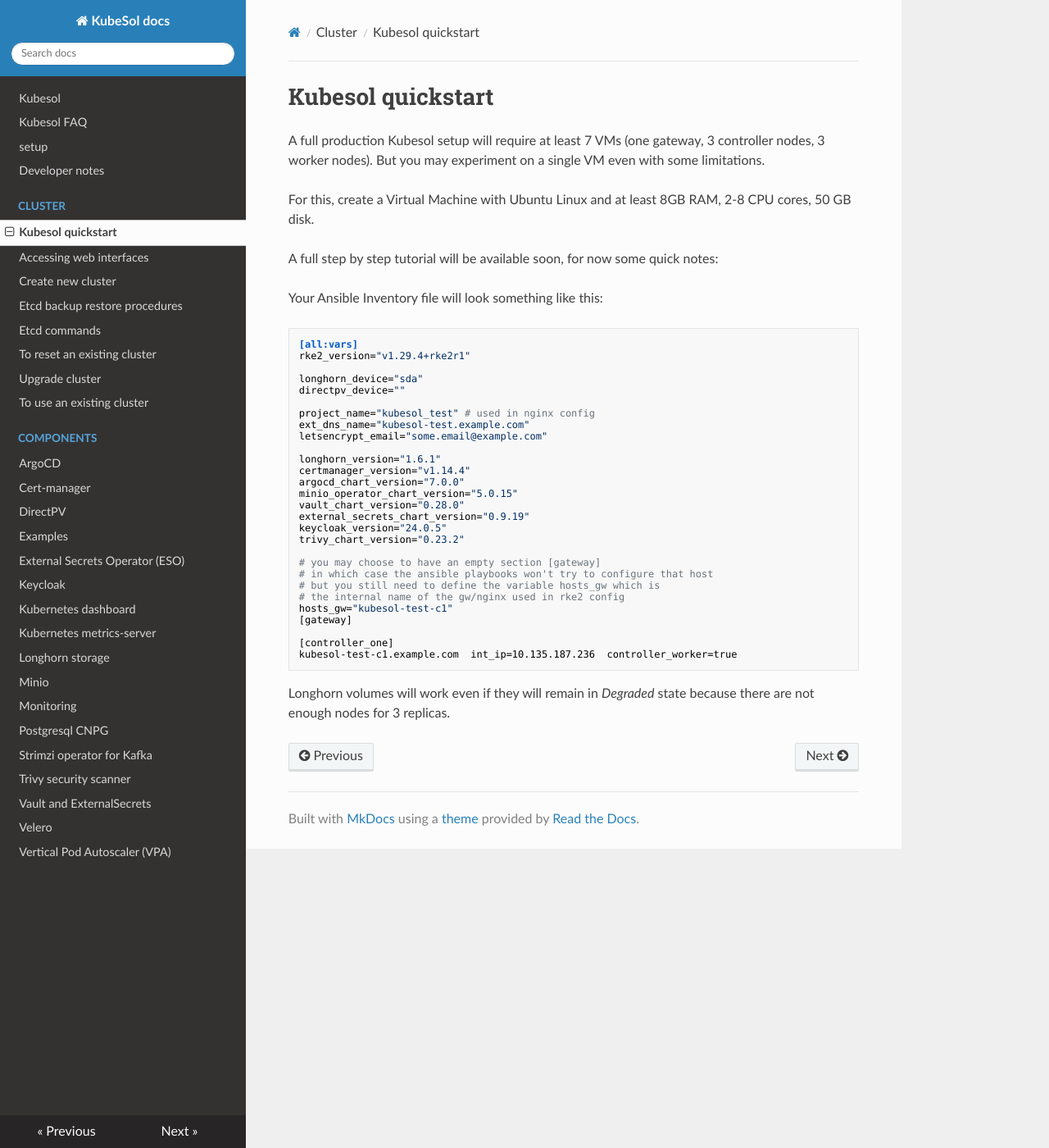
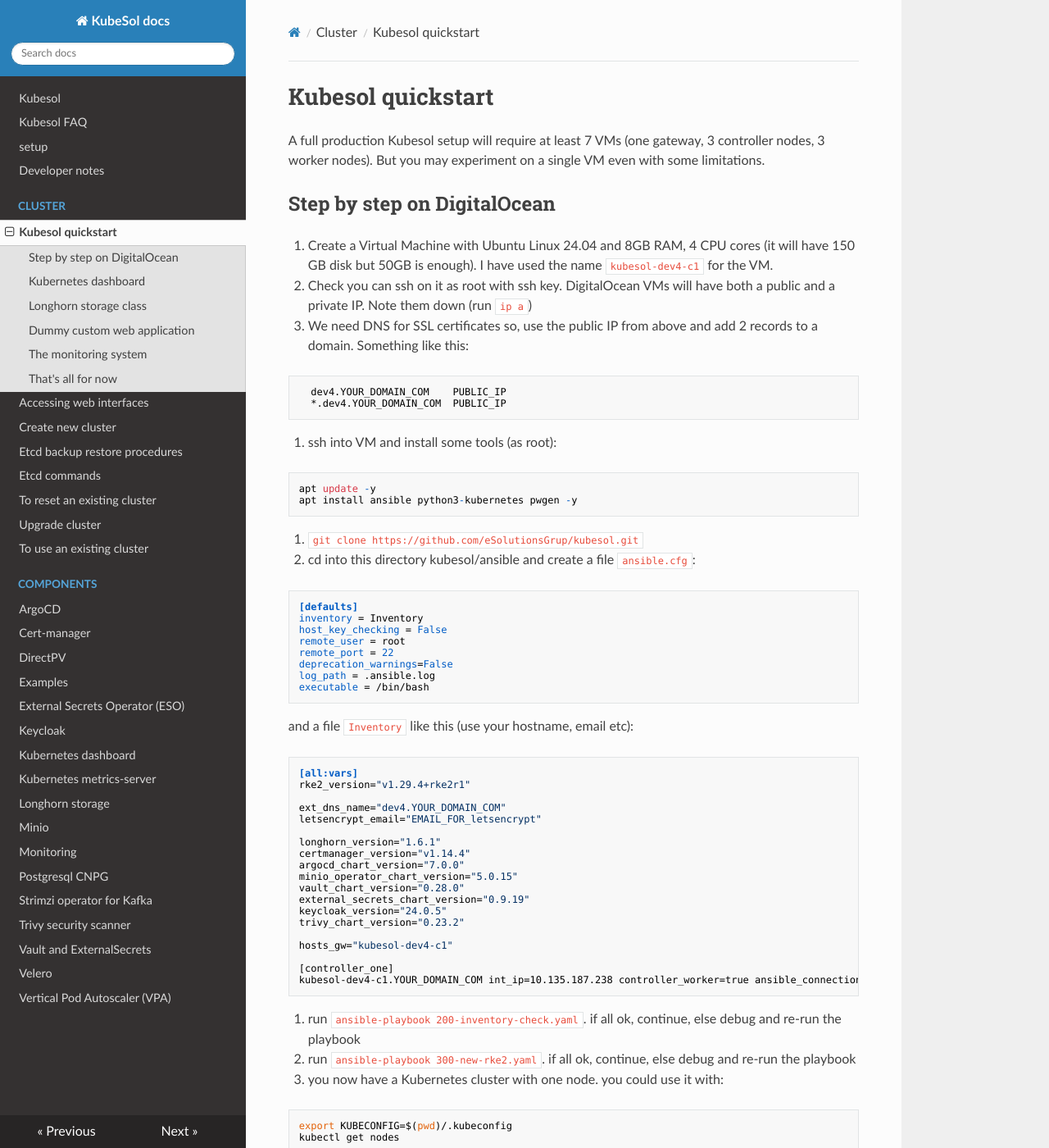
Before and after one commit to eSolutionsTech/kubesol, an MkDocs documentation site: the page built from docs/cluster/Quickstart.md, in a window 1280 px wide and 1400 px high. Shown: the whole window at 82% size. Built offline with MkDocs 1.6.1, drawn with Linux system fonts in a browser that asks for light colours; nearby versions of some CDN libraries; some of the changed text lies outside the part shown.

Commit message:
updated quickstart document and related files

````diff
--- a/docs/cluster/Quickstart.md
+++ b/docs/cluster/Quickstart.md
@@ -2,22 +2,53 @@
 
 A full production Kubesol setup will require at least 7 VMs (one gateway, 3 controller nodes, 3 worker nodes). But you may experiment on a single VM even with some limitations.
 
-For this, create a Virtual Machine with Ubuntu Linux and at least 8GB RAM, 2-8 CPU cores, 50 GB disk.
+## Step by step on DigitalOcean
 
-A full step by step tutorial will be available soon, for now some quick notes:
 
-Your Ansible Inventory file will look something like this:
+1. Create a Virtual Machine with Ubuntu Linux 24.04 and 8GB RAM, 4 CPU cores (it will have 150 GB disk but 50GB is enough).
+I have used the name `kubesol-dev4-c1` for the VM.
+
+2. Check you can ssh on it as root with ssh key. DigitalOcean VMs will have both a public and a private IP. Note them down
+(run `ip a`)
+
+3. We need DNS for SSL certificates so, use the public IP from above and add 2 records to a domain. Something like this:
+
+```
+  dev4.YOUR_DOMAIN_COM    PUBLIC_IP
+  *.dev4.YOUR_DOMAIN_COM  PUBLIC_IP
+```
+
+4. ssh into VM and install some tools (as root):
+
+```
+apt update -y
+apt install ansible python3-kubernetes pwgen -y
+```
+
+5. `git clone https://github.com/eSolutionsGrup/kubesol.git`
+
+6. cd into this directory kubesol/ansible and create a file `ansible.cfg`:
+
+```
+[defaults]
+inventory = Inventory
+host_key_checking = False
+remote_user = root
+remote_port = 22
+deprecation_warnings=False
+log_path = .ansible.log
+executable = /bin/bash
+```
+
+and a file `Inventory` like this (use your hostname, email etc):
+
 
 ```
 [all:vars]
 rke2_version="v1.29.4+rke2r1"
 
-longhorn_device="sda"
-directpv_device=""
-
-project_name="kubesol_test" # used in nginx config
-ext_dns_name="kubesol-test.example.com"
-letsencrypt_email="some.email@example.com"
+ext_dns_name="dev4.YOUR_DOMAIN_COM"
+letsencrypt_email="EMAIL_FOR_letsencrypt"
 
 longhorn_version="1.6.1"
 certmanager_version="v1.14.4"
@@ -28,15 +59,102 @@ external_secrets_chart_version="0.9.19"
 keycloak_version="24.0.5"
 trivy_chart_version="0.23.2"
 
-# you may choose to have an empty section [gateway]
-# in which case the ansible playbooks won't try to configure that host
-# but you still need to define the variable hosts_gw which is
-# the internal name of the gw/nginx used in rke2 config
-hosts_gw="kubesol-test-c1"
-[gateway]
+hosts_gw="kubesol-dev4-c1"
 
 [controller_one]
-kubesol-test-c1.example.com  int_ip=10.135.187.236  controller_worker=true
+kubesol-dev4-c1.YOUR_DOMAIN_COM int_ip=10.135.187.238 controller_worker=true ansible_connection=local
 ```
 
-Longhorn volumes will work even if they will remain in _Degraded_ state because there are not enough nodes for 3 replicas.
+7. run `ansible-playbook 200-inventory-check.yaml`. if all ok, continue, else debug and re-run the playbook
+
+8. run `ansible-playbook 300-new-rke2.yaml`. if all ok, continue, else debug and re-run the playbook
+
+9. you now have a Kubernetes cluster with one node. you could use it with:
+
+```
+export KUBECONFIG=$(pwd)/.kubeconfig
+kubectl get nodes
+```
+
+10. For the playbooks >400 we recommend running them one by one and checking status after each one. For example:
+
+## Kubernetes dashboard
+
+```
+# cert-manager
+ansible-playbook 430-cert-manager.yaml  # you will need this for ssl certificates
+kubectl -n cert-manager get pods        # wait for all pods to be Ready
+
+# kubernetes-dashboard
+ansible-playbook 460-kubernetes-dashboard.yaml
+ansible-playbook 462-kubernetes-dashboard-ingress.yaml
+kubectl -n kubernetes-dashboard get pods         # wait for all pods to be Ready
+kubectl -n kubernetes-dashboard get ingress      # note the URL
+kubectl -n kubernetes-dashboard get certificate  # SSL certificate is ready?
+
+# get the access token and open the dashboard in browser
+kubectl get secret admin-user -n kubernetes-dashboard -o jsonpath={.data.token} | base64 -d ; echo
+```
+
+## Longhorn storage class
+
+Before installing Longhorn storage class, edit `410-longhorn-prep.yaml` and change `hosts: worker` to `hosts: all`. Then:
+
+```
+# edit 410-longhorn-prep.yaml and change hosts: worker to hosts: all
+ansible-playbook 410-longhorn-prep.yaml
+ansible-playbook 411-longhorn-helm.yaml
+ansible-playbook 412-longhorn-web.yaml
+
+kubectl -n longhorn-system get pods    # check all pods to be Ready
+kubectl -n longhorn-system get ingress # get hostname
+ansible-playbook 412-longhorn-web.yaml # run the playbook again to see the password
+# open in browser
+```
+
+## Dummy custom web application
+
+In _dummy_ we have an example of a custom web application together with Ingress, SSL certificaties, pods with volumes:
+
+```
+ansible-playbook 454-dummy.yaml
+
+kubectl -n dummy get pods
+kubectl -n dummy get ingress
+kubectl -n dummy get issuer
+kubectl -n dummy get certificate
+kubectl -n dummy get pvc
+# access it in browser
+```
+
+If you look again at the longhorn web interface, you will see the volume in the state _Degraded_. This is normal because there are not enough nodes for 3 replicas. But the volume works even without redundancy.
+
+## The monitoring system
+
+Before installing it you will need to run (otherwise `promtail` pod will crash):
+
+```
+echo 256 > /proc/sys/fs/inotify/max_user_instances  # default is 128
+echo 120000 > /proc/sys/fs/inotify/max_user_watches  # default is 65000
+```
+
+The monitoring system will install kube-prometheus-stack and Loki:
+
+```
+ansible-playbook 490-kube-prometheus-stack.yaml
+ansible-playbook 491-loki.yaml
+ansible-playbook 492-grafana-ingress.yaml
+
+kubectl -n monitoring get pods
+kubectl -n monitoring get ingress
+
+# get the admin password
+kubectl -n monitoring get secret grafana-credentials  -o jsonpath="{.data.admin-password}" | base64 --decode ; echo
+
+```
+
+Access the web interface and browse, for example, to Dashboards -> Kubernetes / Compute Resources / Cluster.
+
+## That's all for now
+
+Check out our full documentation for more components.
````
Also changed, not shown: 5 other files.
